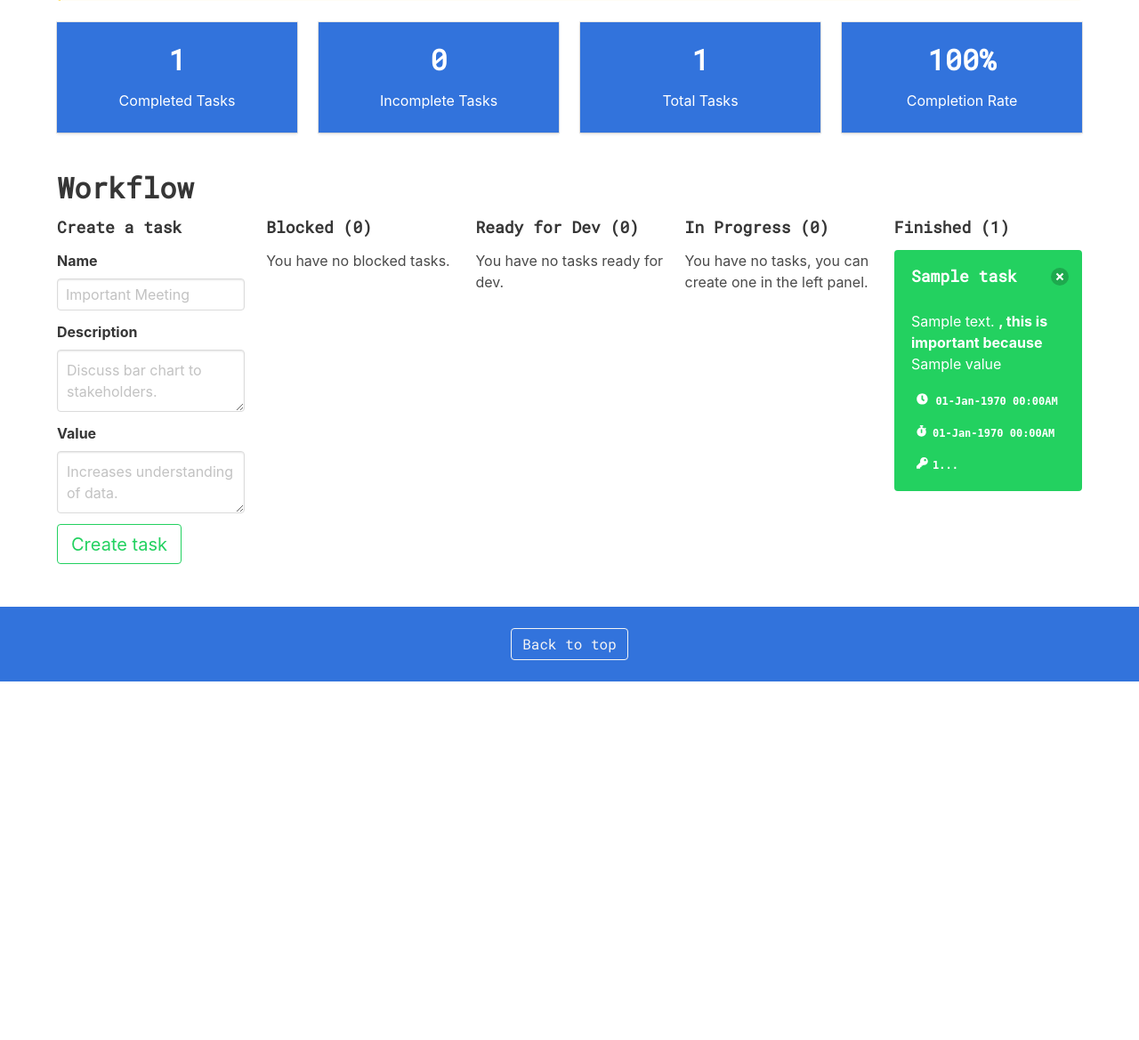
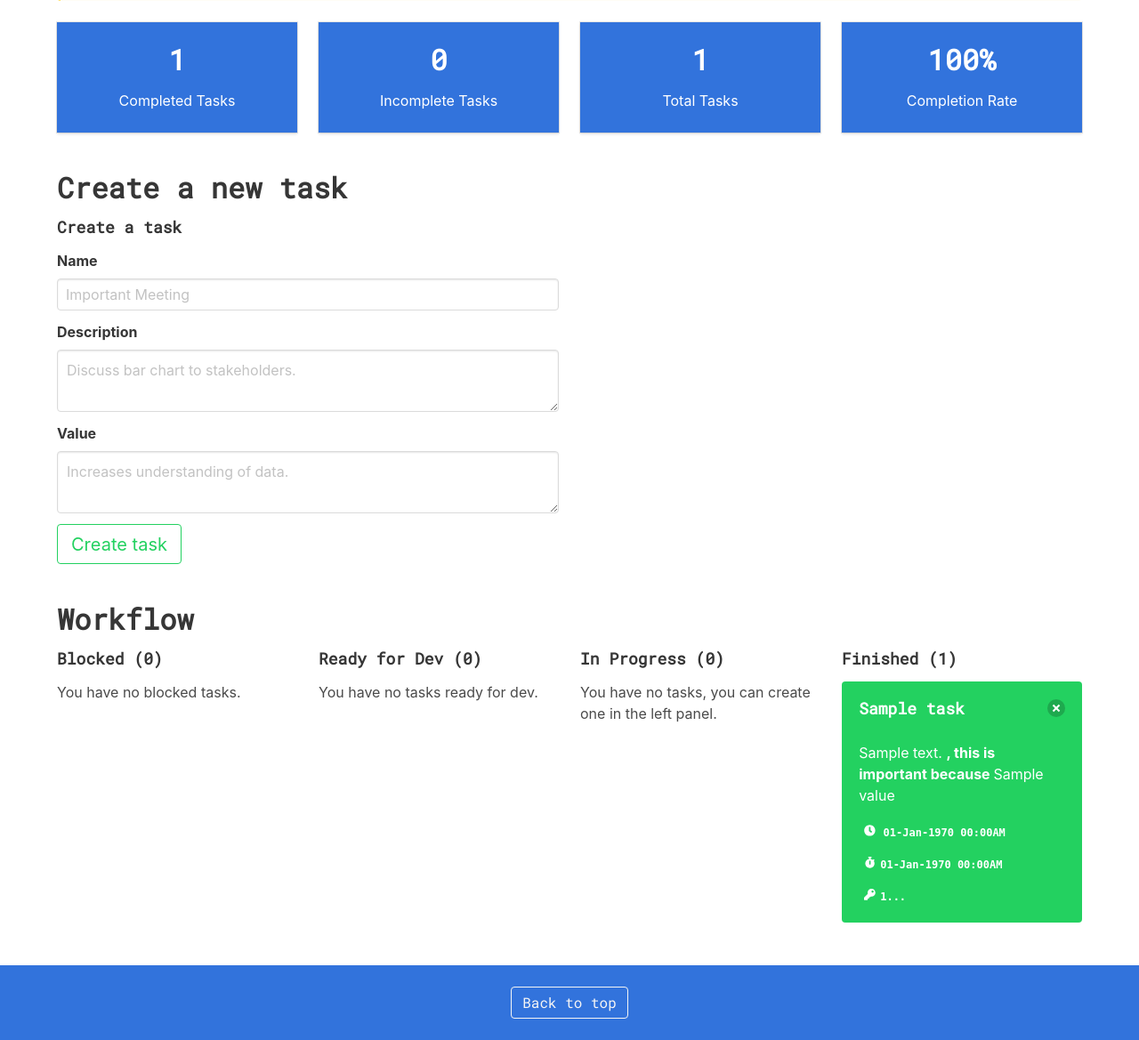
Before and after one commit to danielc92/flask-todo, a Flask app: page / in a window 1280 px wide. Shown: the part 255-1424 px from the top of the page at 89% size. Before the commit the page ends 1021 px from the top, so only its background shows below. Run offline with Flask 2, Linux system fonts and the light colour scheme; the visitor is signed in with stand-in values (Sample User, id 1); a database or web service that is not in the repository returns one stand-in record (values such as "Sample title"); parts of the project's set-up code (start-up, migrations or seed data) failed here and were passed over; some libraries are stand-ins or nearby versions.

Commit message:
Rearranged form

```diff
--- a/templates/board/board.html
+++ b/templates/board/board.html
@@ -33,9 +33,9 @@
                 {% endfor %}
                 {% endfor %}
             </section>
-            <h1 class="cf-one" id="piles">Workflow</h1>
+            <h1 class="cf-one">Create a new task</h1>
             <section class="columns">
-                <article class="column">
+                <article class="column is-half">
                     <h5 class="cf-one">Create a task</h5>
                     <form class="form" method="post">
                         <div class="field">
@@ -54,6 +54,10 @@
                             <button class="button is-outlined is-success is-medium">Create task</button></div>
                     </form>
                 </article>
+            </section>
+            <h1 class="cf-one" id="piles">Workflow</h1>
+            <section class="columns">
+
                 <article class="column">
                     <h5 class="cf-one">Blocked ({{ tasks_blocked|length }})</h5>
                     {% if tasks_blocked|length < 1 %} <p>You have no blocked tasks.</p>
@@ -65,11 +69,11 @@
                         {% endfor %}
                 </article>
                 <article class="column">
-                    <h5 class="cf-one">Ready for Dev ({{ tasks_blocked|length }})</h5>
-                    {% if tasks_blocked|length < 1 %} <p>You have no tasks ready for dev.</p>
+                    <h5 class="cf-one">Ready for Dev ({{ tasks_ready|length }})</h5>
+                    {% if tasks_ready|length < 1 %} <p>You have no tasks ready for dev.</p>
                         {% endif %}
-                        {% for d in tasks_blocked %}
-                        <article class="notification move-up has-background-dark has-text-white">
+                        {% for d in tasks_ready %}
+                        <article class="notification move-up has-background-warning has-text-white">
                             {% include 'board/card.html' %}
                         </article>
                         {% endfor %}
--- a/templates/board/card.html
+++ b/templates/board/card.html
@@ -1,4 +1,5 @@
 <div class="content">
+    <!-- Title and delete button -->
     <section class="columns is-vcentered" style="margin-bottom: 0;">
         <div class="column is-four-fifths">
             <h5 class="cf-one has-text-white">{{ d['name'] }} </h5>
@@ -6,6 +7,8 @@
         <div class="column has-text-right" style="padding-top: 0;">
             <a class="delete" href="{{ url_for('update_task', status='delete', uuid=d['uuid'])}}" aria-label="delete"></a></div>
     </section>
+
+    <!-- Importance -->
     <p>{{ d['desc'] }} <strong class="has-text-white"> , this is important because </strong>{{ d['value'] }}</p>
     {# STATS #}
     <p class="help">
```
